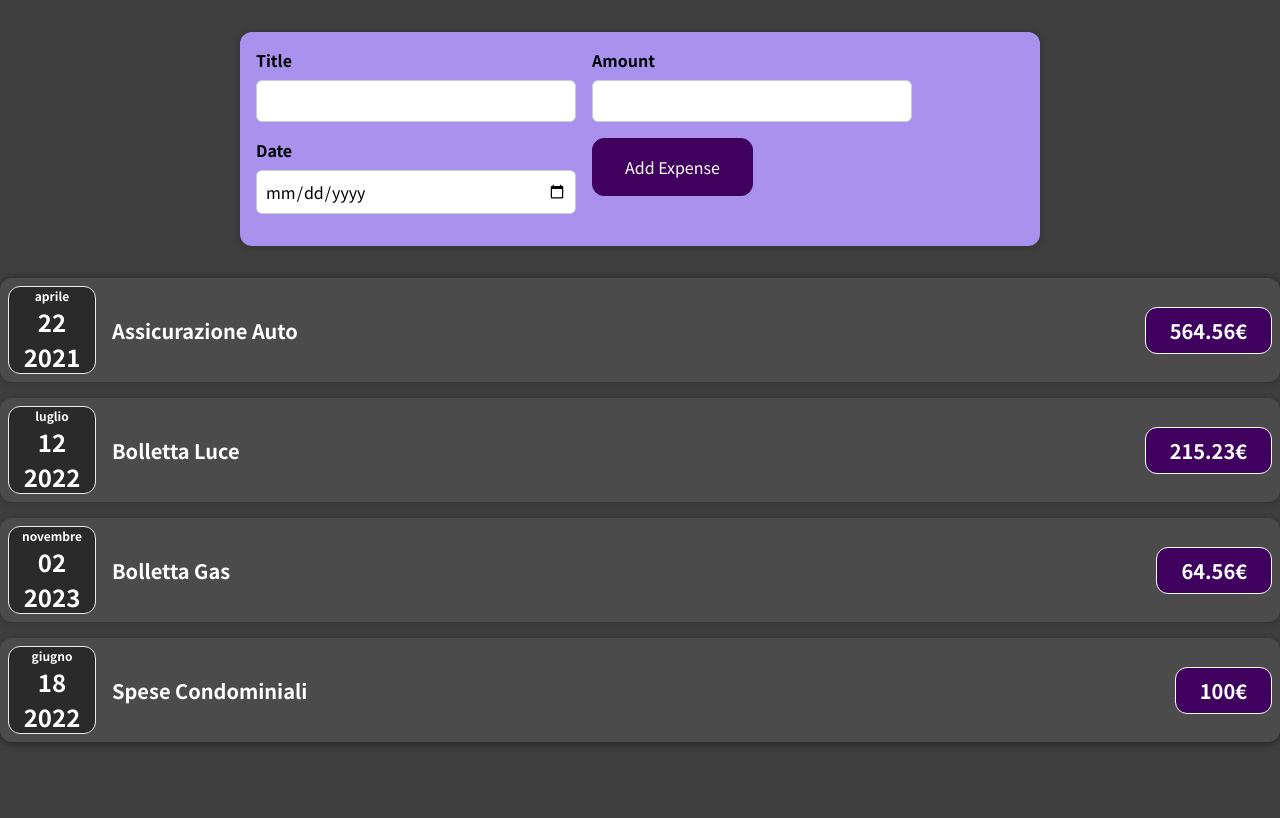
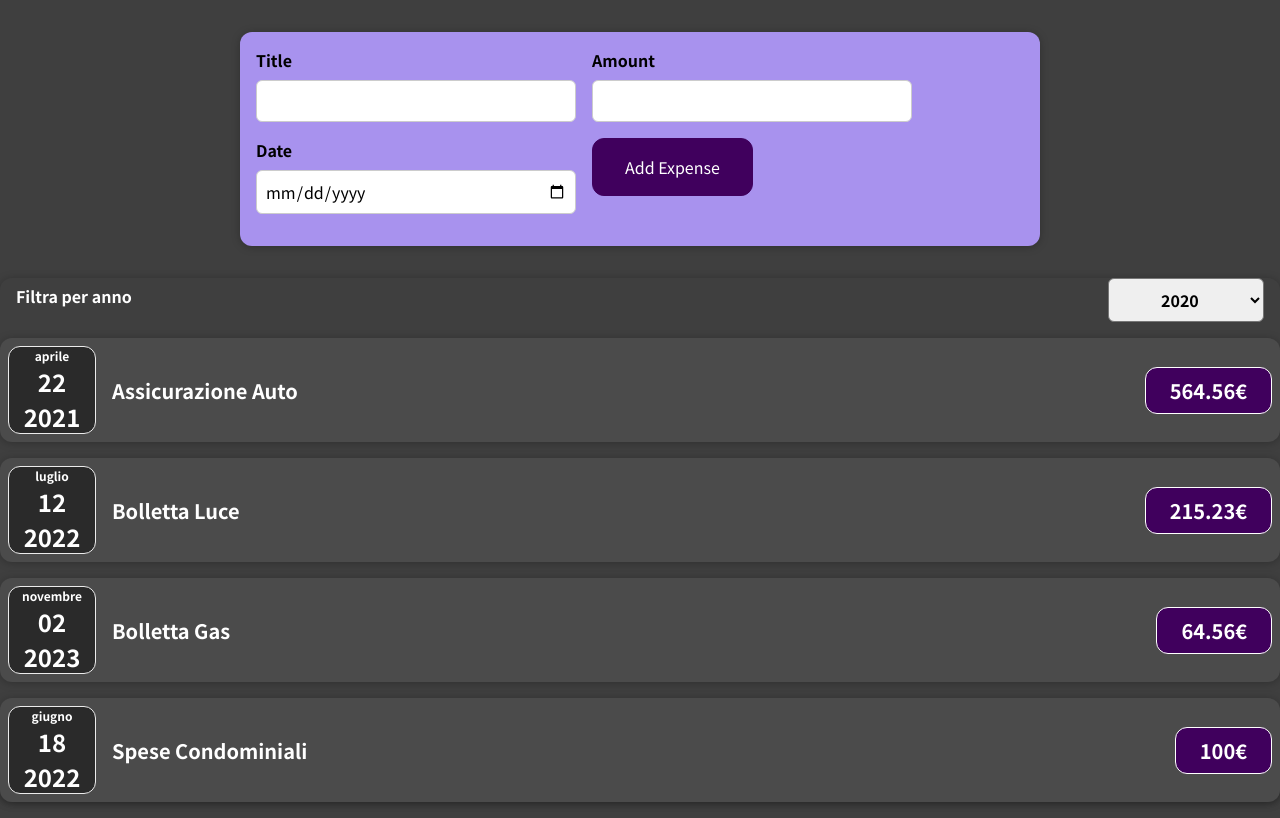
Before and after one commit to nicovaca/React-ExpenseTrackerDemo, a React (Create React App) app in the folder demo-react/: page / in a window 1280 px wide. Built offline with nearby package versions, Linux system fonts and the light colour scheme.

Commit message:
Aggiunto componente ExpensesFilter

```diff
--- a/demo-react/src/components/Expenses/Expenses.js
+++ b/demo-react/src/components/Expenses/Expenses.js
@@ -1,13 +1,23 @@
 import ExpenseItem from "./ExpenseItem";
 import Card from "../UI/Card";
+import ExpensesFilter from "./ExpensesFilter";
+import {useState} from "react";
 
 //sintassi alternativa per scrivere le funzioni (componenti) usando le arrow function
 const Expenses = (props) => {
 
+    const [filteredYear, setFilteredYear] = useState('2020');
+    const filterChangeHandler = selectedYear => {
+        setFilteredYear(selectedYear);
+    };
+
     return (
-        <Card className="expenses">
-            {props.items.map(p => <ExpenseItem title={p.title} amount={p.amount} date={p.date}></ExpenseItem>)}
-        </Card>
+        <div>
+            <Card className="expenses">
+                <ExpensesFilter selected={filteredYear} onChangeFilter={filterChangeHandler}/>
+                {props.items.map(p => <ExpenseItem title={p.title} amount={p.amount} date={p.date}></ExpenseItem>)}
+            </Card>
+        </div>
     );
 }
 
--- /dev/null
+++ b/demo-react/src/components/Expenses/ExpensesFilter.css
@@ -0,0 +1,24 @@
+.expenses-filter {
+    color: white;
+    padding: 0 1rem;
+}
+
+.expenses-filter__control {
+    display: flex;
+    width: 100%;
+    align-items: center;
+    justify-content: space-between;
+    margin: 1rem 0;
+}
+
+.expenses-filter label {
+    font-weight: bold;
+    margin-bottom: 0.5rem;
+}
+
+.expenses-filter select {
+    font: inherit;
+    padding: 0.5rem 3rem;
+    font-weight: bold;
+    border-radius: 6px;
+}
--- /dev/null
+++ b/demo-react/src/components/Expenses/ExpensesFilter.js
@@ -0,0 +1,25 @@
+import React from 'react';
+
+import './ExpensesFilter.css';
+
+const ExpensesFilter = (props) => {
+    const dropDownChangeHandler = (event) => {
+        props.onChangeFilter(event.target.value);
+    };
+
+    return (
+        <div className='expenses-filter'>
+            <div className='expenses-filter__control'>
+                <label>Filtra per anno</label>
+                <select value={props.selected} onChange={dropDownChangeHandler}>
+                    <option value='2022'>2022</option>
+                    <option value='2021'>2021</option>
+                    <option value='2020'>2020</option>
+                    <option value='2019'>2019</option>
+                </select>
+            </div>
+        </div>
+    );
+};
+
+export default ExpensesFilter;
```
